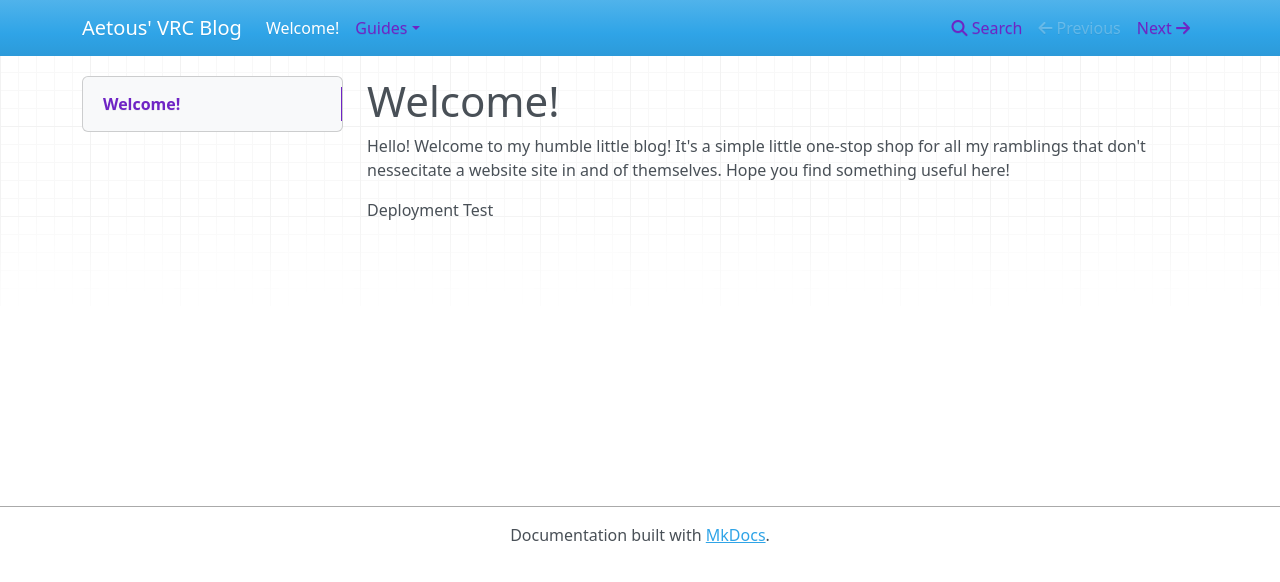
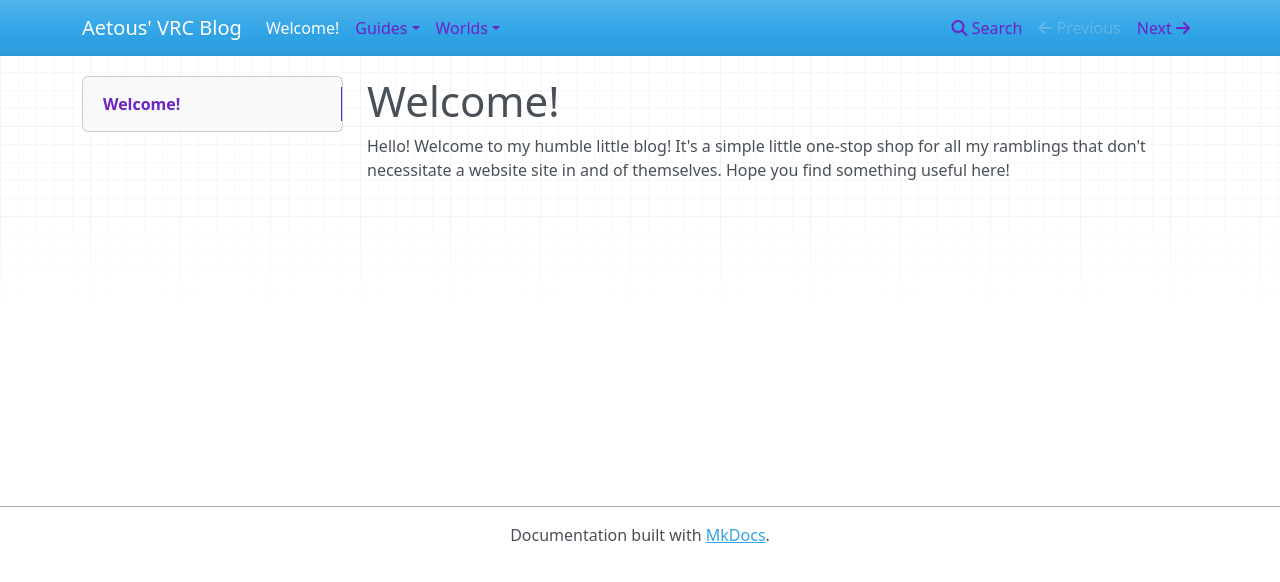
Before and after one commit to EhoNo1/Aetous-VRC-Blog, an MkDocs documentation site: the page built from docs/index.md, in a window 1280 px wide. Shown: the top 582 px of the page. Built offline with MkDocs 1.6.1, drawn with Linux system fonts in a browser that asks for light colours; nearby versions of some CDN libraries.

Commit message:
Added some starter files

```diff
--- a/docs/index.md
+++ b/docs/index.md
@@ -1,5 +1,3 @@
 # Welcome!
 
-Hello! Welcome to my humble little blog! It's a simple little one-stop shop for all my ramblings that don't nessecitate  a website site in and of themselves. Hope you find something useful here!
-
-Deployment Test
+Hello! Welcome to my humble little blog! It's a simple little one-stop shop for all my ramblings that don't necessitate  a website site in and of themselves. Hope you find something useful here!
```
Also changed, not shown: docs/Worlds/ISWM W2G.md (added, +10 -0 lines), docs/.obsidian/workspace.json, docs/Worlds/Abstract Backyard Glow.md (added), docs/Worlds/img/ISWMTheaterExample.png (added).
